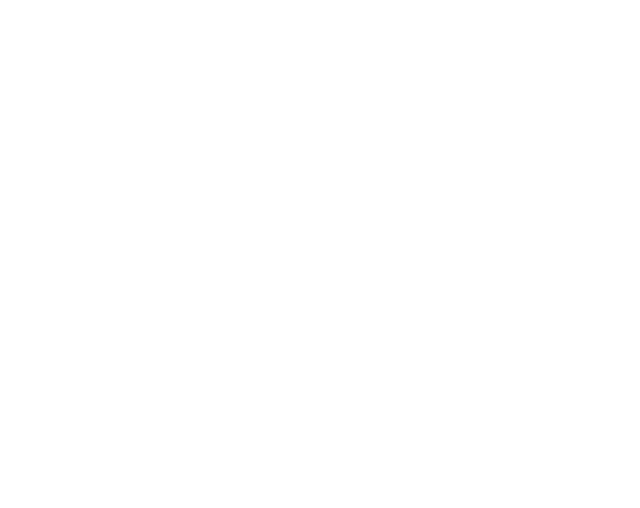
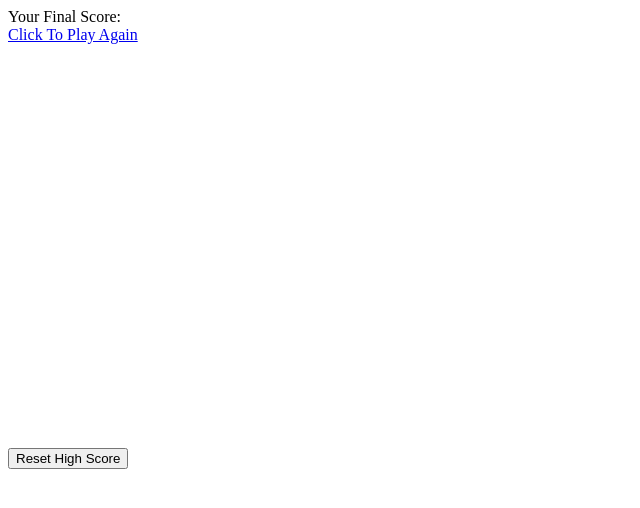
Before and after one commit to ibalatin/snake, a plain HTML site: page index.html in a window 1280 px wide. Shown: the whole page, without its empty margins (0-640 px from the left). Drawn offline with nearby package versions, Linux system fonts and the light colour scheme.

Commit message:
Added basic layout to index.html

```diff
--- a/index.html
+++ b/index.html
@@ -3,9 +3,24 @@
 <head>
     <title>Snake game</title>
     <link rel="stylesheet" type="text/css" href="css/style.css">
-    <script type="text/javascript" src="js/script.js"></script>
 </head>
 <body>
-
+    <div class="container">
+        <div id="overlay">
+            Your Final Score: <span id="final_score"></span>
+            <br>
+            <a onClick="window.location.reload()" href="#">Click To Play Again</a>
+        </div>
+        <canvas id="canvas" width="600" height="400">
+            Sorry, this browser does not support the canvas element
+        </canvas>
+        <div id="stats">
+            <div class="score"></div>
+            <div class="score"></div>
+            <button onclick="resetScore()" id="reset_score">Reset High Score</button>
+        </div>
+    </div>
+    <script src="http://ajax.googleapis.com/ajax/libs/jquery/1.7.1/jquery.min.js" type="text/javascript"></script>
+    <script type="text/javascript" src="js/script.js"></script>
 </body>
 </html>
```
